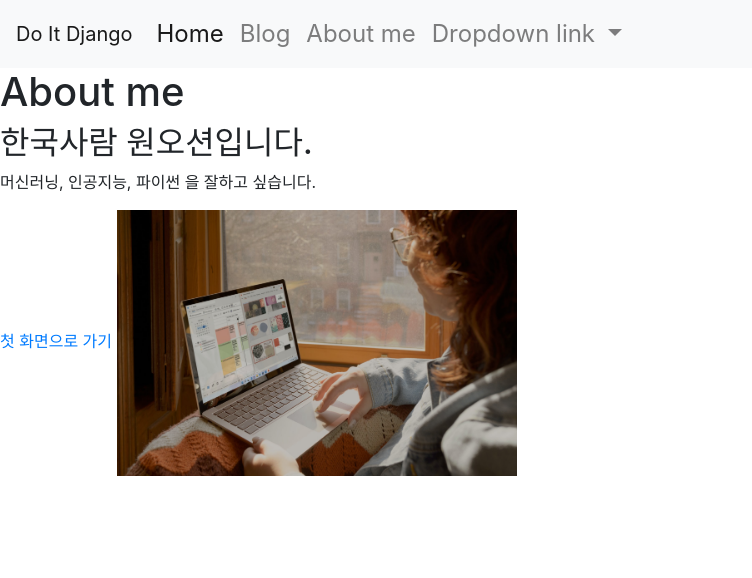
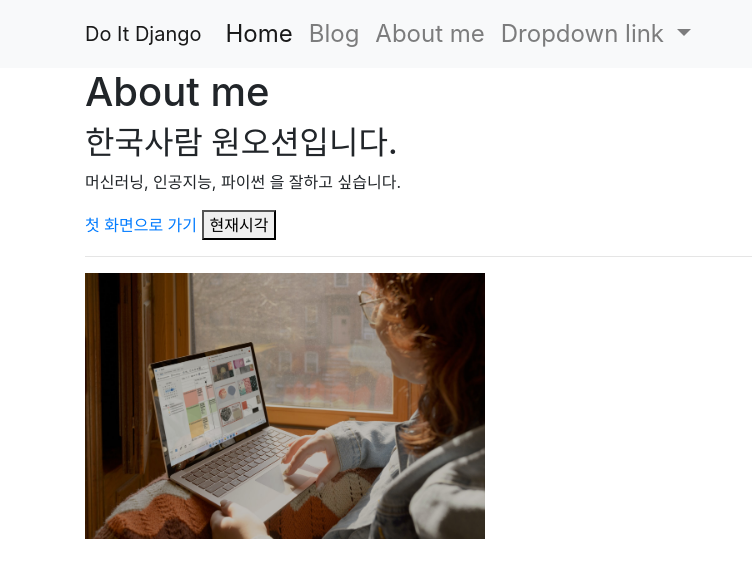
Before and after one commit to kswp007/Do_it_Django_FrontEnd, a plain HTML site: page about_me.html in a window 1280 px wide. Shown: the whole page, without its empty margins (0-752 px from the left). Drawn offline with nearby package versions, Linux system fonts and the light colour scheme.

Commit message:
container 적용해서 좌우 여백 만들기

```diff
--- a/about_me.html
+++ b/about_me.html
@@ -4,10 +4,14 @@
         <title>About me | 원오션의 웹사이트</title>
         <link href="./practice.css" rel="stylesheet" type="text/css">
 
+        <script type="text/javascript" src="./add_two_numbers.js"></script>
+        <script type="text/javascript" src="./what_time_is_it.js"></script>
+
         <link href="./bootstrap4/css/bootstrap.min.css" rel="stylesheet" type="text/css" >
     </head>
     <body>
         <nav class="navbar navbar-expand-lg navbar-light bg-light">
+            <div class="container">
                 <a class="navbar-brand" href="./index.html">Do It Django</a>
                 <button class="navbar-toggler" type="button" data-toggle="collapse" data-target="#navbarNavDropdown" aria-controls="navbarNavDropdown" aria-expanded="false" aria-label="Toggle navigation">
                 <span class="navbar-toggler-icon"></span>
@@ -35,16 +39,20 @@
                     </li>
                 </ul>
                 </div>
+            </div>
         </nav>
 
-
-
+        <div class="container">
             <h1>About me</h1>
             <h2>한국사람 원오션입니다.</h2>
 
             <p>머신러닝, 인공지능, 파이썬 을 잘하고 싶습니다.</p>
             <a href="./index.html">첫 화면으로 가기</a>
+            <button onclick="whatTimeIsIt()">현재시각</button>
+            <hr>
             <img src="./images/computer_woman.jpg" width="400px">
+        </div>
+
 
        <script src="https://cdn.jsdelivr.net/npm/jquery@3.5.1/dist/jquery.slim.min.js" integrity="sha384-DfXdz2htPH0lsSSs5nCTpuj/zy4C+OGpamoFVy38MVBnE+IbbVYUew+OrCXaRkfj" crossorigin="anonymous"></script>
        <script src="https://cdn.jsdelivr.net/npm/bootstrap@4.6.1/dist/js/bootstrap.bundle.min.js" integrity="sha384-fQybjgWLrvvRgtW6bFlB7jaZrFsaBXjsOMm/tB9LTS58ONXgqbR9W8oWht/amnpF" crossorigin="anonymous"></script>
```
Lines whose indentation alone changed are shown as unchanged.
